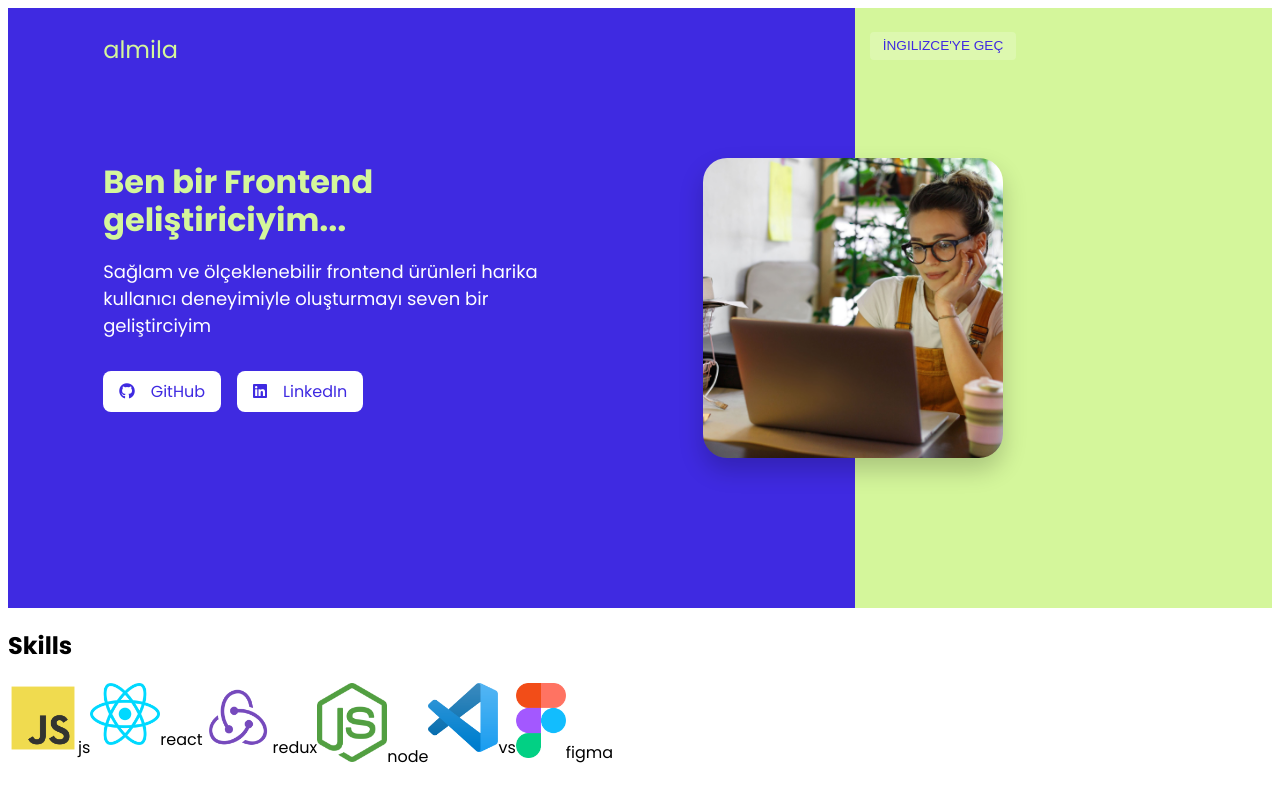
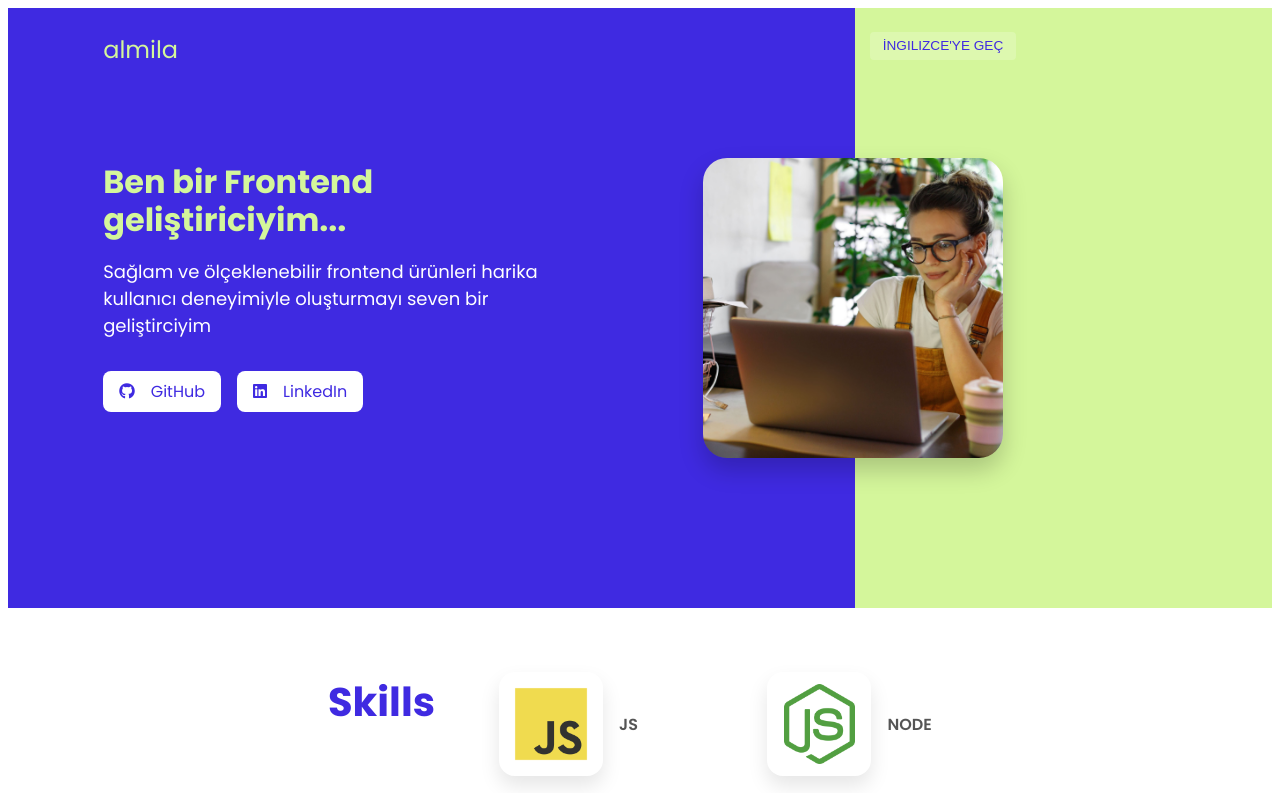
Before and after one commit to Bora-Erk/Frontend-Challenge, a React (Vite) app: page / in a window 1280 px wide. Shown: the top 793 px of the page. Built offline with nearby package versions, Linux system fonts and the light colour scheme.

Commit message:
skills css

```diff
--- a/src/components/Skills.css
+++ b/src/components/Skills.css
@@ -1,21 +1,49 @@
-.skills-grid{
+
+
+.skills {
     display: flex;
+    align-items: center;
+    gap: 4rem;
+    padding: 4rem 2rem;
+    margin-left: 18rem;
   }
-#js{
-    width: 70px;
+
+  .skills h2 {
+    font-size: 2.5rem;
+    align-self: flex-start;
+    color: #3f2ae1;
+    margin-top: 1rem;
+    margin: 0;
   }
-#react{
-    width: 70px;
+
+  .skills-grid {
+    display: grid;
+    grid-template-rows: repeat(3, auto);
+    grid-template-columns: auto auto;
+    grid-auto-flow: column;
+    gap: 2.5rem 6rem;
+
   }
-#redux{
-    width: 70px;
+
+  .skills-item {
+    display: flex;
+    align-items: center;
+    gap: 1rem;
   }
-#node{
-    width: 70px;
+
+  .skills-item img {
+    width: 80px;
+    height: 80px;
+    padding: 0.75rem;
+    background: transparent;
+    border-radius: 1rem;
+    object-fit: contain;
+    box-shadow: 0 10px 20px rgba(0, 0, 0, 0.1);
   }
-#vs{
-    width: 70px;
+
+  .skills-item span {
+    font-size: 1rem;
+    font-weight: 600;
+    text-transform: uppercase;
+    color: #555
   }
-#figma{
-    width: 50px;
-}
--- a/src/components/Skills.jsx
+++ b/src/components/Skills.jsx
@@ -6,7 +6,6 @@ import reduxLogo from '../assets/reduxLogo.png';
 import nodeLogo from '../assets/nodeLogo.png';
 import vsLogo from '../assets/vsLogo.png';
 import figmaLogo from '../assets/figmaLogo.png';
-import { useLanguage } from '../context/LanguageContext.jsx';
 
 const skills = [
   { name: 'js', icon: jsLogo },
```
Lines whose indentation alone changed are shown as unchanged.
